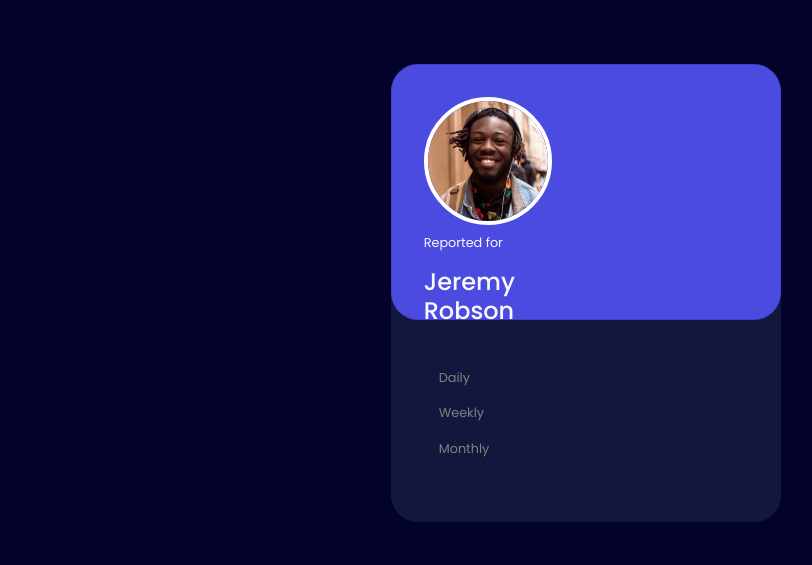
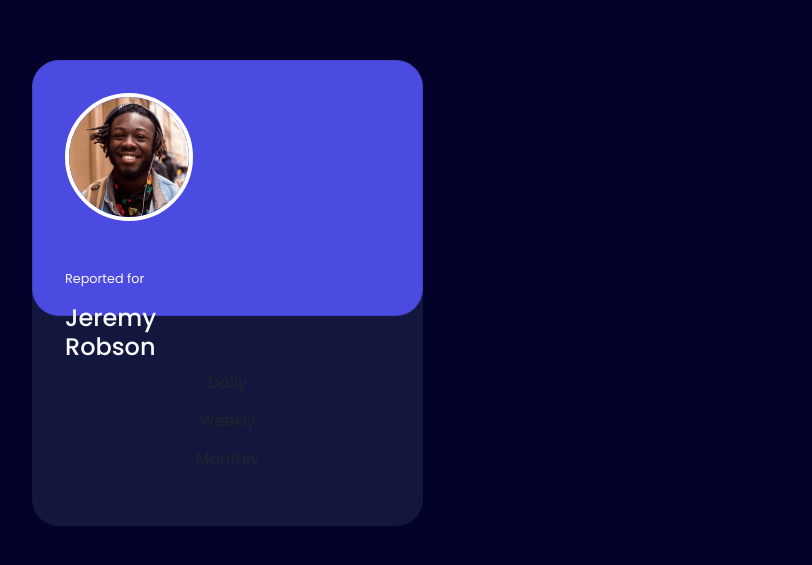
Before and after one commit to AkshitBhatt/Active-states, a website: page index.html in a window 1280 px wide. Shown: the part 107-672 px from the top of the page, without its empty margins (50-862 px from the left). Drawn offline with nearby package versions, Linux system fonts and the light colour scheme.

Commit message:
Update index.html

```diff
--- a/index.html
+++ b/index.html
@@ -47,16 +47,16 @@
   </head>
   <body>
     <div
-      class="container main-container gap-2 d-flex align-items-center justify-content-center gap-1"
+      class="main-container container gap-3 d-flex align-items-center"
     >
-      <div class="m-container d-flex flex-column">
-        <div class="card d-flex gap-2">
+      <div class="m-container col-3 d-flex flex-column">
+        <div class="card d-flex gap-5">
           <img
             class="card-img-top img img-fluid"
             src="images/image-jeremy.png"
             alt="Card image cap"
           />
-          <div >
+          <div class="gap-5" >
           <p class="text-light">Reported for</p>
           <h1 class="jere text-light">
             Jeremy<br />
@@ -64,15 +64,20 @@
           </h1>
         </div>
       </div>
-      <div class="days d-flex col-2 parent">
-        <ul class="text-light list-unstyled d-flex flex-column gap-3 fs-">
+      <div class="d-flex flex-column  days" id="myDIV">
+        <button class="btn Daily">Daily</button>
+        <button class="btn weekly active">Weekly</button>
+        <button class="btn Monthly">Monthly</button>
+      </div>
+      <!-- <div class="days d-flex col-2 ">
+        <ul class="text-light list-unstyled d-flex flex-column gap-3 ">
           <li class="Daily">Daily</li>
           <li class="weekly">Weekly</li>
           <li class="Monthly">Monthly</li>
         </ul>
-      </div>
+      </div> -->
     </div>
-    <div class=" d-flex flex-wrap gap-3  work-3">
+    <div class="d-flex flex-wrap gap-2   work-3">
       <!-- <div class="d-flex gap-5">
           <div
             class="work1 work1 d-flex flex-column align-items-end justify-content-end"
```
